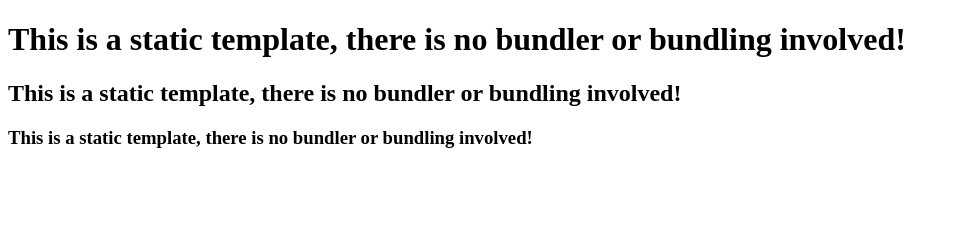
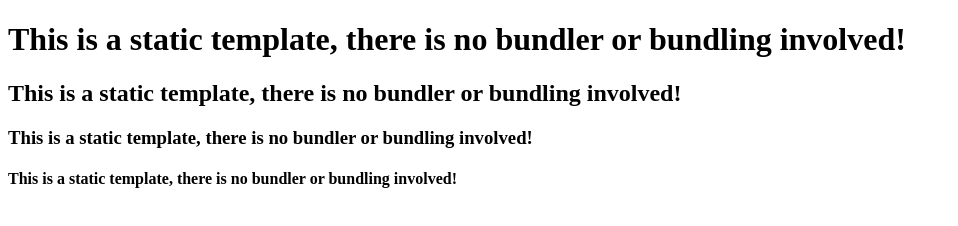
Before and after one commit to dwn84/myJStest, a website: page index.html in a window 1280 px wide. Shown: the whole page, without its empty margins (0-958 px from the left). Drawn offline with Linux system fonts and the light colour scheme.

Commit message:
Update index.html

```diff
--- a/index.html
+++ b/index.html
@@ -10,5 +10,6 @@
     <h1>This is a static template, there is no bundler or bundling involved!</h1>
     <h2>This is a static template, there is no bundler or bundling involved!</h2>
     <h3>This is a static template, there is no bundler or bundling involved!</h3>
+    <h4>This is a static template, there is no bundler or bundling involved!</h4>
   </body>
 </html>
```
